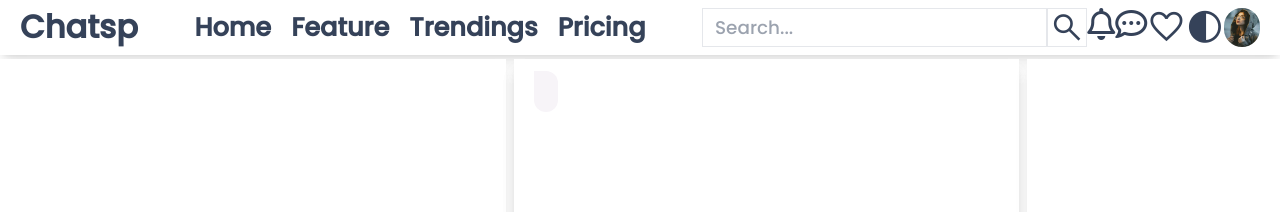
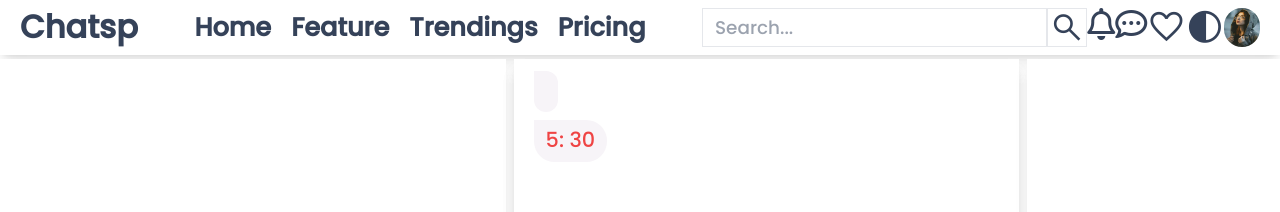
Before and after one commit to patriicke/chat-frontend, a React (Vite) app: page / in a window 1280 px wide. Both pictures are taken after a click on the icon "send". Shown: the top 212 px of the page. Built offline with nearby package versions, Linux system fonts and the light colour scheme; no server answers.

Commit message:
I have added some features

```diff
--- a/src/Components/Chat/ChatTab.jsx
+++ b/src/Components/Chat/ChatTab.jsx
@@ -11,23 +11,26 @@ export default function ChatTab() {
     socket.emit("join_room", room);
   }, []);
   const sendMessage = () => {
-    socket.emit("send_message", { message, room, sender: "sender" });
-    setReceived((list) => [...list, message]);
+    const time = `${new Date().getHours()}: ${new Date().getMinutes()}`;
+    socket.emit("send_message", { message, room, time });
+    setReceived((list) => [...list, message, time]);
   };
   socket.off("receive_message").on("receive_message", (data) => {
-    setReceived((list) => [...list, data.message]);
+    setReceived((list) => [...list, data.message, data.time]);
   });
   return (
-    <div className="h-[100%] w-[40%] bg-white shadow-lg">
+    <div className="h-[100%] w-[40%] bg-white shadow-lg ">
       <div
         className={`${
           typing ? "h-[88%]" : "h-[90%]"
-        } shadow-lg flex p-3  gap-2 flex-col`}
+        } shadow-lg flex p-3  gap-2 flex-col overflow-auto`}
       >
         {received.map((data, index) => (
           <div key={index} className="text-[1.3em] flex items-center px-2 ">
             <div
-              className={`max-w-[50%] break-words py-1 px-3 bg-[#f7f4f8] rounded-r-[1em] rounded-bl-[1em] min-h-[2em]`}
+              className={`max-w-[50%] break-words py-1 px-3 bg-[#f7f4f8] rounded-r-[1em] rounded-bl-[1em] min-h-[2em] ${
+                index % 2 === 0 ? "" : "text-red-500"
+              }`}
             >
               {data}
             </div>
@@ -68,7 +71,9 @@ export default function ChatTab() {
         </div>
       </div>
       {typing && (
-        <div className="h-[3%] px-5 text-slate-500 ">{"Patrick NDAYAMBAJE is "} typin...</div>
+        <div className="h-[3%] px-5 text-slate-500 ">
+          {"Patrick NDAYAMBAJE is "} typin...
+        </div>
       )}
     </div>
   );
```
